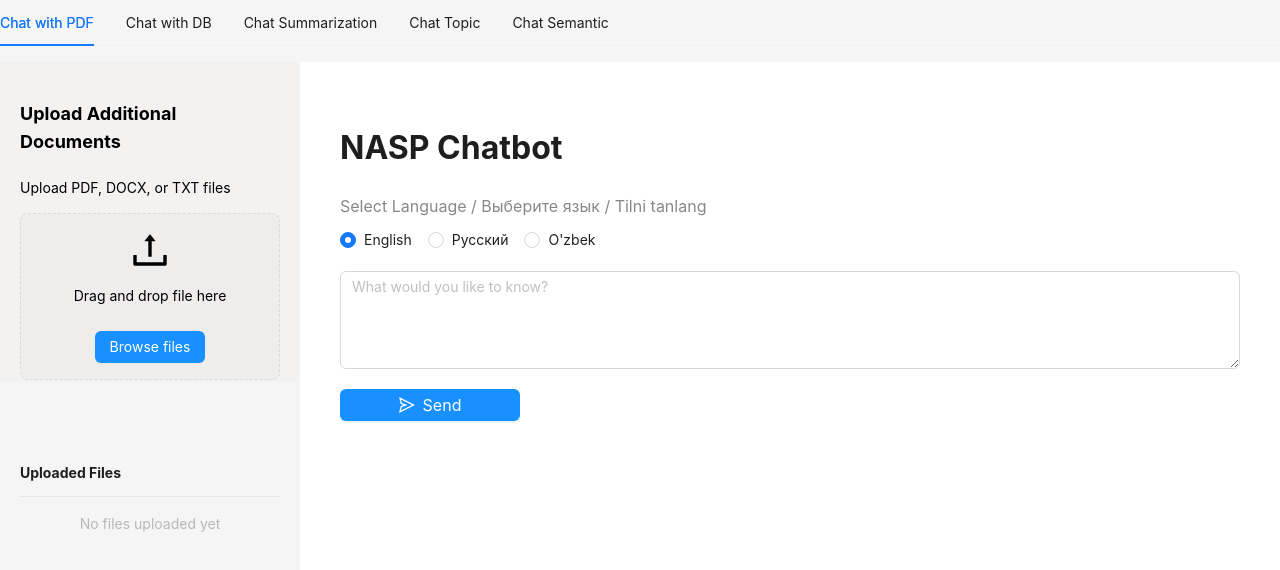
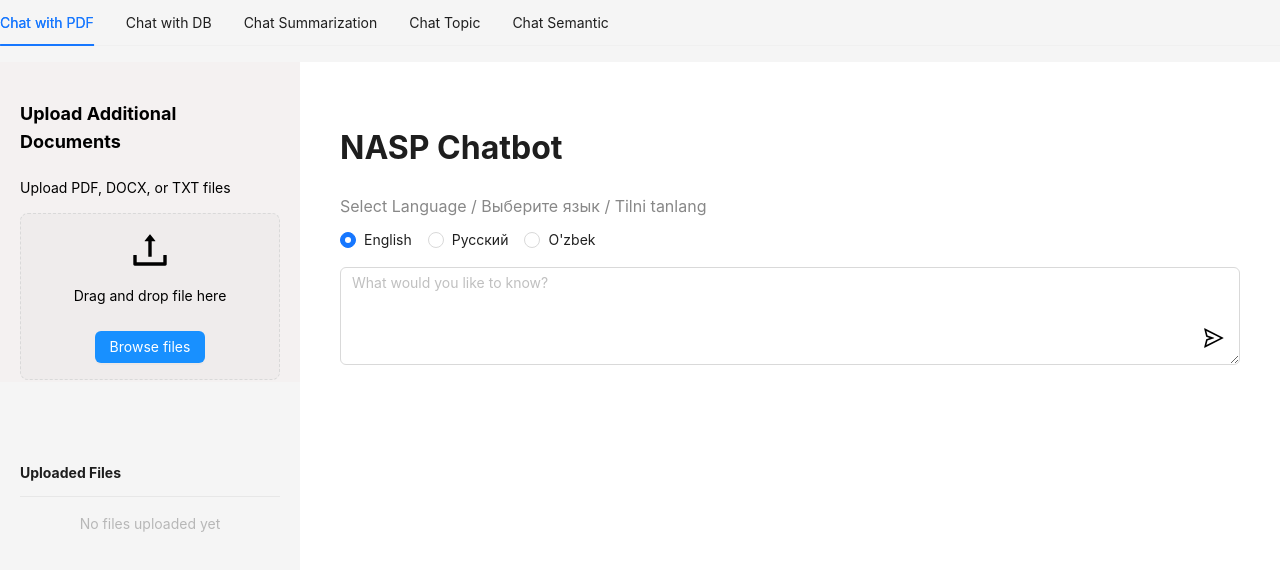
Before and after one commit to Gogi2016/ai-chat, a React (Create React App) app: page / in a window 1280 px wide. Shown: the top 570 px of the page. Built offline with nearby package versions, Linux system fonts and the light colour scheme.

Commit message:
fixed Radio buttons

```diff
--- a/src/App.css
+++ b/src/App.css
@@ -136,19 +136,26 @@ body {
   margin-bottom: 10px;
 }
 
+.chat-input-container {
+  position: relative;
+  margin-top: 16px; /* Adjust margin as needed */
+}
+
 .chat-input {
   width: 100%;
-  margin-bottom: 20px;
-  margin-top: 20px;
+  padding-right: 50px; /* Make space for the button */
 }
 
 .send-button {
-  width: 20%;
-  font-size: 16px;
-  background-color: #1890ff;
-  color: white;
-  border: none;
+  position: absolute;
+  right: 10px;
+  bottom: 10px;
+  color: black; /* Set icon color */
+  background: none; /* No background color */
+  border: none; /* Remove border */
+  font-size: 20px; /* Adjust icon size */
 }
+
 
 .send-button:hover {
   background-color: #40a9ff;
--- a/src/ChatWithPDF.js
+++ b/src/ChatWithPDF.js
@@ -82,14 +82,15 @@ const ChatWithPDF = () => {
           <Radio value="uzbek">O'zbek</Radio>
         </Radio.Group>
 
-        <TextArea placeholder="What would you like to know?" rows={4} className="chat-input" />
-        <Button
-          type="primary"
-          icon={<SendOutlined />}
-          className="send-button"
-        >
-          Send
-        </Button>
+        {/* TextArea and Send Button Container */}
+        <div className="chat-input-container">
+          <TextArea placeholder="What would you like to know?" rows={4} className="chat-input" />
+          <Button
+            type="text"  // No background
+            icon={<SendOutlined />}
+            className="send-button"
+          />
+        </div>
       </Content>
     </Layout>
   );
```
